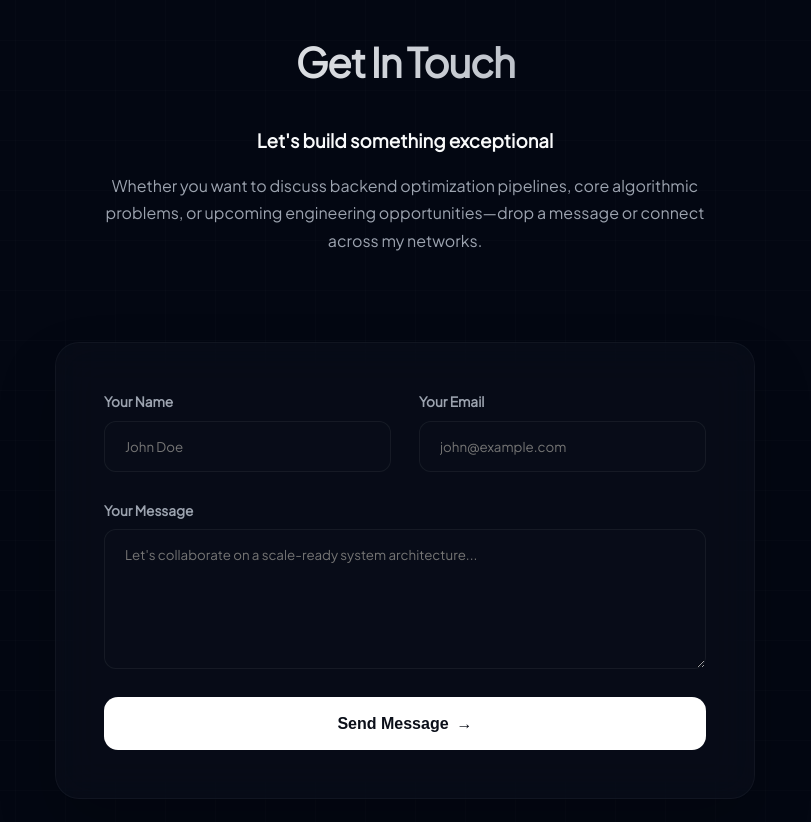
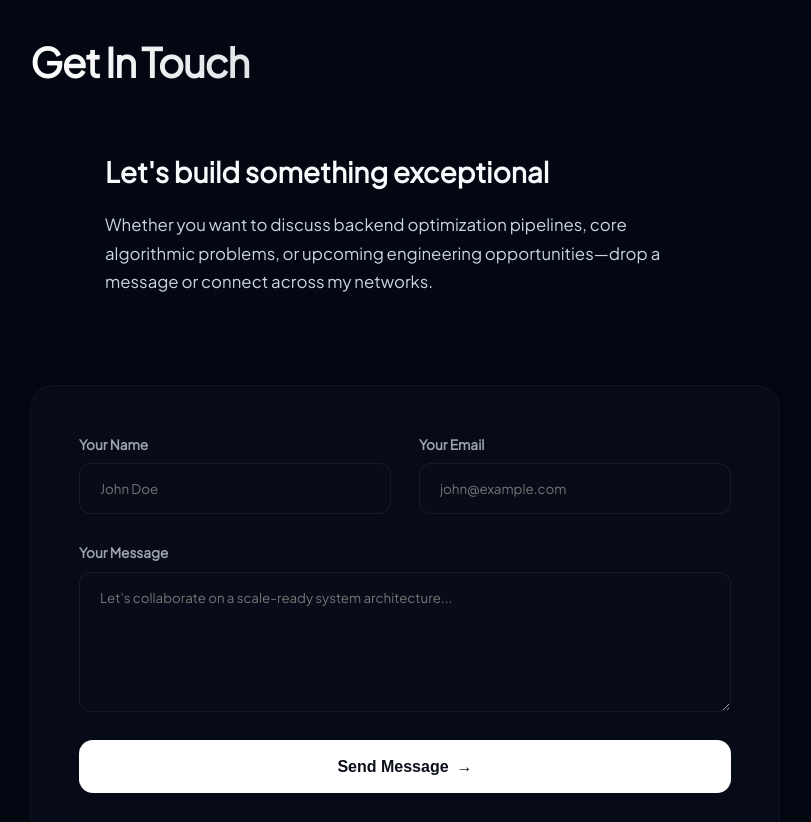
Before and after one commit to IstiakNabil/my_portfolio, a React (Vite) app: page / in a window 1280 px wide. Shown: the part 4660-5482 px from the top of the page, without its empty margins (235-1046 px from the left). Built offline with nearby package versions, Linux system fonts and the light colour scheme.

Commit message:
fixed alignment

```diff
--- a/src/components/Contact.jsx
+++ b/src/components/Contact.jsx
@@ -5,40 +5,39 @@ export default function Contact() {
   };
 
   return (
-    <section id="contact" style={{ display: 'flex', flexDirection: 'column', alignItems: 'center' }}>
-      {/* 1. Added inline styles to perfectly center the title above the form */}
-      <h2 className="section-title" style={{ textAlign: 'center', width: '100%', marginBottom: '2rem' }}>
-        Get In Touch
-      </h2>
+    <section id="contact">
+      <h2 className="section-title">Get In Touch</h2>
 
-      <div className="contact-vertical-wrapper" style={{ width: '100%', maxWidth: '700px' }}>
+      {/* Container constrained to a clean readable width, standard left flow */}
+      <div className="contact-vertical-wrapper" style={{ maxWidth: '800px', margin: '0' }}>
 
-        {/* 2. Ensured the narrative text remains beautifully centered */}
-        <div className="contact-header-text" style={{ textAlign: 'center', marginBottom: '2.5rem' }}>
-          <h3 style={{ marginBottom: '1rem' }}>Let's build something exceptional</h3>
-          <p className="contact-panel-narrative">
+        {/* Explicitly left-aligned header text */}
+        <div className="contact-header-text" style={{ textAlign: 'left', marginBottom: '2.5rem' }}>
+          <h3 style={{ marginBottom: '1rem', color: '#f8fafc', fontSize: '1.75rem' }}>
+            Let's build something exceptional
+          </h3>
+          <p className="contact-panel-narrative" style={{ color: '#cbd5e1', lineHeight: '1.7', fontSize: '1.05rem', margin: '0' }}>
             Whether you want to discuss backend optimization pipelines, core algorithmic problems, or upcoming engineering opportunities—drop a message or connect across my networks.
           </p>
         </div>
 
-        {/* 3. The form panel remains unchanged */}
         <div className="contact-form-panel">
-          <form onSubmit={handleFormSubmit} className="premium-terminal-form">
+          <form onSubmit={handleFormSubmit} className="premium-terminal-form" style={{ display: 'flex', flexDirection: 'column', alignItems: 'flex-start' }}>
 
-            <div className="form-input-row">
+            <div className="form-input-row" style={{ width: '100%' }}>
               <div className="form-input-group">
                 <label htmlFor="name">Your Name</label>
-                <input type="text" id="name" required placeholder="John Doe" />
+                <input type="text" id="name" required placeholder="John Doe" style={{ width: '100%' }} />
               </div>
               <div className="form-input-group">
                 <label htmlFor="email">Your Email</label>
-                <input type="email" id="email" required placeholder="john@example.com" />
+                <input type="email" id="email" required placeholder="john@example.com" style={{ width: '100%' }} />
               </div>
             </div>
 
-            <div className="form-input-group">
+            <div className="form-input-group" style={{ width: '100%' }}>
               <label htmlFor="message">Your Message</label>
-              <textarea id="message" required rows="5" placeholder="Let's collaborate on a scale-ready system architecture..."></textarea>
+              <textarea id="message" required rows="5" placeholder="Let's collaborate on a scale-ready system architecture..." style={{ width: '100%' }}></textarea>
             </div>
 
             <button type="submit" className="form-submit-btn">
```
